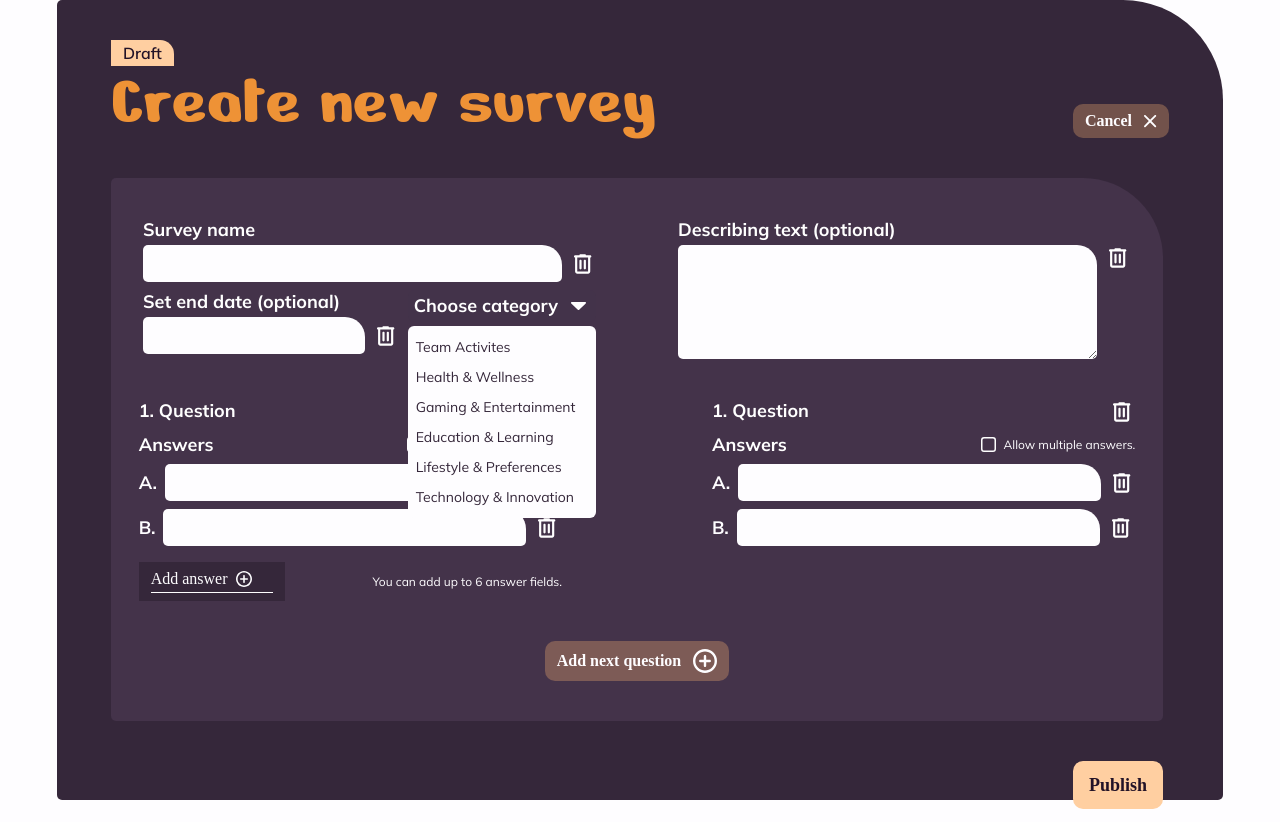
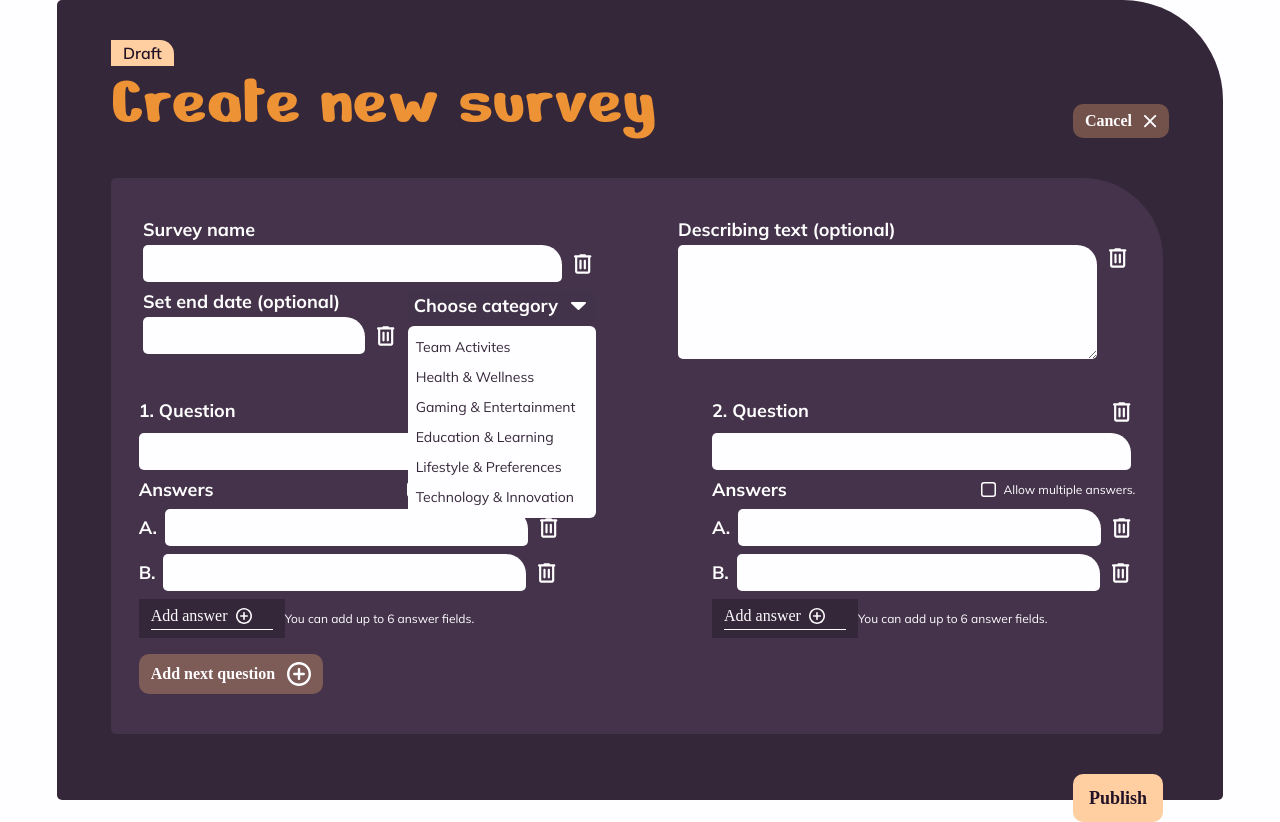
Before and after one commit to FelixWagner25/Poll_App, an Angular app: page /new-survey in a window 1280 px wide. Built offline with nearby package versions, Linux system fonts and the light colour scheme; a web font is replaced by a local one.

Commit message:
fix: add missing question imput fields and small style fixes in new survey component

```diff
--- a/src/app/new-survey/new-survey.component.html
+++ b/src/app/new-survey/new-survey.component.html
@@ -59,6 +59,7 @@
               <label for="quest-1" class="label">1. Question</label>
               <span class="btn-delete"></span>
             </div>
+            <input type="text" class="input input__default" id="quest-1" />
             <div class="fbox-row-space-between-center width-100">
               <span class="label">Answers</span>
               <div class="checkbox">
@@ -76,12 +77,25 @@
               <input class="input input__answer" type="text" />
               <span class="btn-delete"></span>
             </div>
+            <div class="fbox-row-space-between-center">
+              <div class="btn-add-answer">
+                <div class="fbox-col-left gap-4px">
+                  <div class="fbox-row-center gap-8px">
+                    <span>Add answer</span>
+                    <span class="btn-add-answer__icon"></span>
+                  </div>
+                  <div class="btn-add-answer__underline"></div>
+                </div>
+              </div>
+              <span class="small-note">You can add up to 6 answer fields.</span>
+            </div>
           </div>
           <div class="fbox-col-left gap-8px">
             <div class="fbox-row-space-between width-100">
-              <label for="quest-1" class="label">1. Question</label>
+              <label for="quest-2" class="label">2. Question</label>
               <span class="btn-delete"></span>
             </div>
+            <input type="text" class="input input__default" id="quest-2" />
             <div class="fbox-row-space-between-center width-100">
               <span class="label">Answers</span>
               <div class="checkbox">
@@ -99,7 +113,6 @@
               <input class="input input__answer" type="text" />
               <span class="btn-delete"></span>
             </div>
-          </div>
             <div class="fbox-row-space-between-center">
               <div class="btn-add-answer">
                 <div class="fbox-col-left gap-4px">
@@ -113,12 +126,14 @@
               <span class="small-note">You can add up to 6 answer fields.</span>
             </div>
           </div>
+          <div>
             <button routerLink="" class="form-action-btn">
               <span>Add next question</span>
               <span class="form-action-btn__circle-icon"></span>
             </button>
           </div>
-
+        </div>
+      </div>
       <div class="fbox-col-right width-100">
         <button class="btn btn--primary" type="submit">Publish</button>
       </div>
--- a/src/app/new-survey/new-survey.component.scss
+++ b/src/app/new-survey/new-survey.component.scss
@@ -31,6 +31,7 @@ h2 {
   display: flex;
   gap: 12px;
   align-items: center;
+  width: auto;
 
   &:hover {
     background-color: rgba(255, 183, 112, 0.6);
```
Lines whose indentation alone changed are shown as unchanged.
